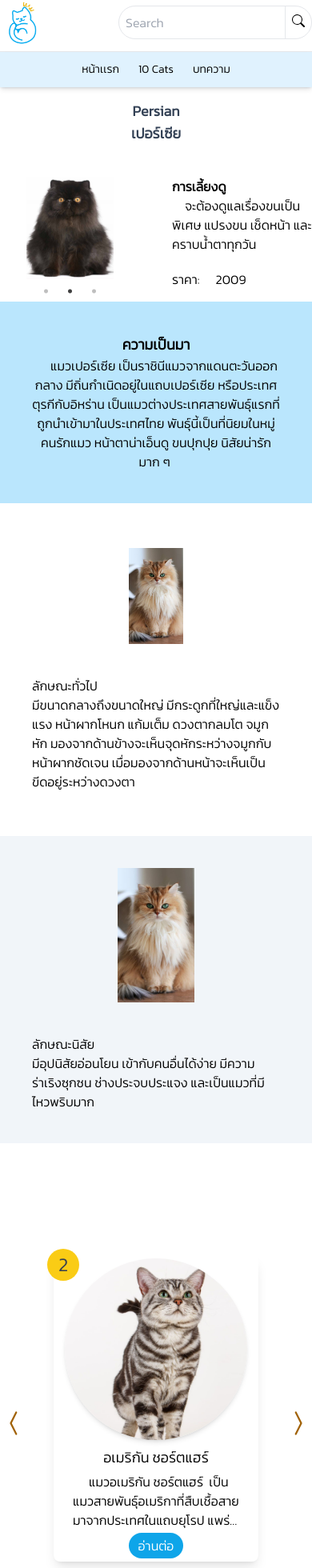
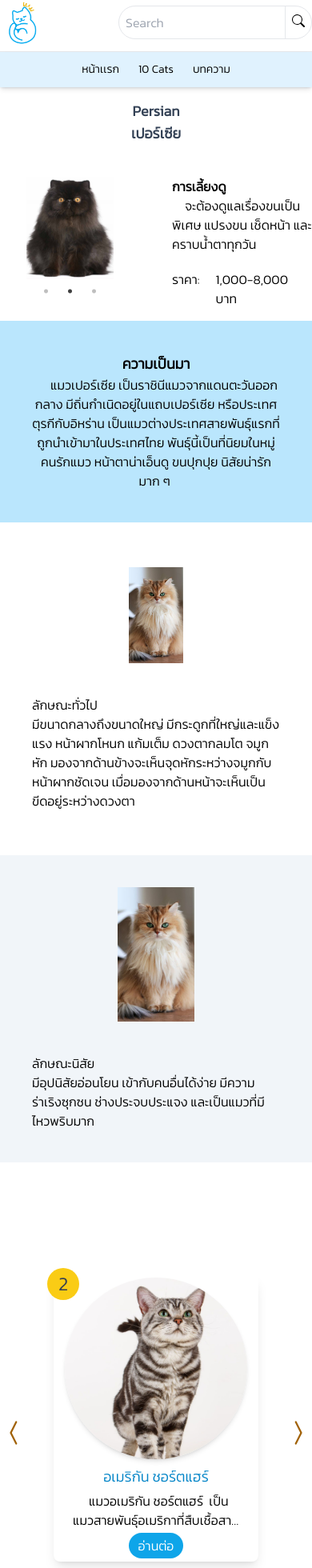
Before and after one commit to YoshidaMasune/kitten_queens-v2, a Next.js app: page /cats/1 in a window 390 px wide. Shown: the top 1960 px of the page at 80% size. Built offline with nearby package versions, Linux system fonts and the light colour scheme.

Commit message:
update price of cats

```diff
--- a/components/contents/cats/Cats.tsx
+++ b/components/contents/cats/Cats.tsx
@@ -36,7 +36,7 @@ interface catItem {
 
 const CatItem = ({ cat }: catItem) => {
   return (
-    <div className="relative grid w-4/5 sm:w-44 md:w-54 rounded-lg shadow-[0rem_.12rem_8px_.2rem] shadow-yellow-600">
+    <div className="relative grid w-4/5 sm:w-44 md:w-54 rounded-lg shadow-[0rem_.12rem_8px_.2rem] shadow-slate-300 hover:shadow-yellow-600">
       {/* number */}
       <article className="text-lg text-white absolute -translate-x-4 -translate-y-4 flex items-center justify-center rounded-full w-10 h-10 bg-sky-500">
         <h3>{cat.id}</h3>
--- a/components/contents/cats/items/CatSlideItem.tsx
+++ b/components/contents/cats/items/CatSlideItem.tsx
@@ -31,8 +31,10 @@ function CatSlideItem({ cat }: catitem) {
       {/* content */}
       <div className="">
         <article className="space-y-1 flex flex-col ">
-          <h3 className="text-lg text-center">{cat.bleed.th}</h3>
-          <p className="line-clamp-3 px-5 indent-5">{cat.derivation}</p>
+          <h3 className="text-lg lg:text-2xl font-normal text-sky-600 text-center">
+            {cat.bleed.th}
+          </h3>
+          <p className="line-clamp-2 px-5 indent-5">{cat.derivation}</p>
           <Link href={`/cats/${cat.id}`} className="self-center w-fit">
             <button className="btn-primary">อ่านต่อ</button>
           </Link>
--- a/data/cats.ts
+++ b/data/cats.ts
@@ -4,6 +4,7 @@ export interface cat {
     eng: string;
     th: string;
   };
+  price: string;
   locate: {
     eng: string;
     th: string;
@@ -24,6 +25,7 @@ export interface cat {
 const cats: Array<cat> = [
   {
     id: 1,
+    price: '1,000-8,000 บาท',
     bleed: {
       eng: 'Persian',
       th: 'เปอร์เซีย ',
@@ -52,6 +54,7 @@ const cats: Array<cat> = [
   },
   {
     id: 2,
+    price: '3,000-40,000 บาท',
     img: [
       '/cats/USAshorthair/01.png',
       '/cats/USAshorthair/02.png',
@@ -79,6 +82,7 @@ const cats: Array<cat> = [
   },
   {
     id: 3,
+    price: '15,000-80,000 บาท',
     img: ['/cats/exotic/07.png', '/cats/exotic/02.png', '/cats/exotic/03.png'],
     bleed: {
       eng: 'Exotic',
@@ -103,6 +107,7 @@ const cats: Array<cat> = [
   },
   {
     id: 4,
+    price: '15,000-150,000 บาท',
     img: ['/cats/Bengal/01.jpg', '/cats/Bengal/02.jpg', '/cats/Bengal/03.jpg'],
     bleed: {
       eng: 'Bengal',
@@ -127,6 +132,7 @@ const cats: Array<cat> = [
   },
   {
     id: 5,
+    price: '5,000-70,000 บาท',
     img: [
       '/cats/scottish_fold/01.png',
       '/cats/scottish_fold/02.png',
@@ -155,6 +161,7 @@ const cats: Array<cat> = [
   },
   {
     id: 6,
+    price: '25,000-70,000 บาท',
     img: [''],
     bleed: {
       eng: 'Sphynx',
@@ -179,6 +186,7 @@ const cats: Array<cat> = [
   },
   {
     id: 7,
+    price: '10,000-60,000 บาท',
     img: [
       '/cats/main_coon/01.png',
       '/cats/main_coon/03.png',
@@ -207,6 +215,7 @@ const cats: Array<cat> = [
   },
   {
     id: 8,
+    price: '3,000-7,000 บาท',
     img: [
       '/cats/Siamese/01.jpg',
       '/cats/Siamese/02.jpg',
@@ -235,6 +244,7 @@ const cats: Array<cat> = [
   },
   {
     id: 9,
+    price: '15,000-80,000 บาท',
     img: ['/cats/bs/01.jpeg', '/cats/bs/02.jpeg', '/cats/bs/03.jpeg'],
     bleed: {
       eng: 'British shorthair',
@@ -259,6 +269,7 @@ const cats: Array<cat> = [
   },
   {
     id: 10,
+    price: '2500-4500 บาท',
     img: [''],
     bleed: {
       eng: 'Korat',
--- a/pages/cats/[cid].tsx
+++ b/pages/cats/[cid].tsx
@@ -87,7 +87,7 @@ function Cid() {
 
                     <section className="flex gap-5">
                       <h2>ราคา:</h2>
-                      <p>{2009}</p>
+                      <p>{cat?.price}</p>
                     </section>
                   </article>
                 </div>
```
